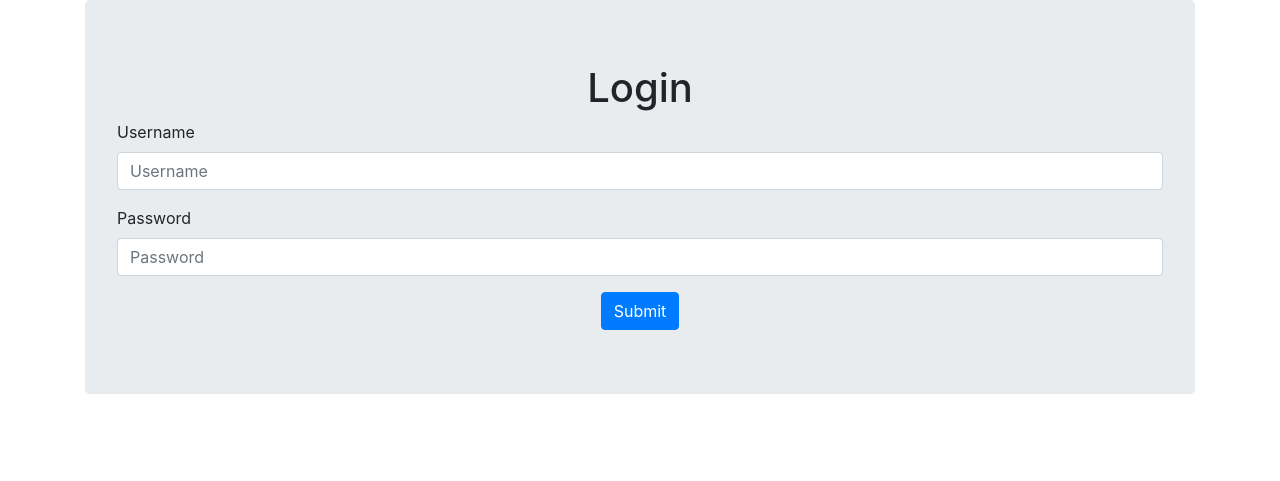
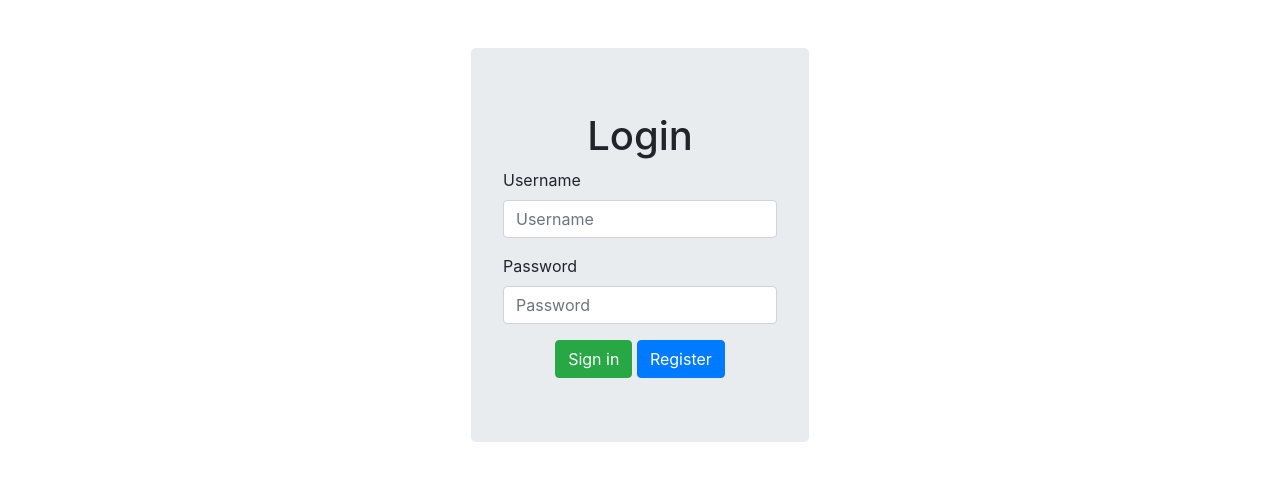
Before and after one commit to daviirose/py, a Flask app: page /login in a window 1280 px wide. Shown: the part 56-537 px from the top of the page. Run offline with Flask 2, Linux system fonts and the light colour scheme; some libraries are stand-ins or nearby versions.

Commit message:
aligning login container

```diff
--- a/templates/login.html
+++ b/templates/login.html
@@ -1,6 +1,7 @@
 {% extends 'layout.html' %}
 
 {% block body %}
+<section class="mt-5 d-flex justify-content-center ">
 <div class="jumbotron text-center">
     <h1>Login</h1>
     <form action="" method="POST">
@@ -12,7 +13,9 @@
         <label>Password</label>
         <input type="password" name="password" class="form-control" placeholder="Password" value={{request.form.password}}>
       </div>
-      <button type="submit" class="btn btn-primary">Submit</button>
+      <button type="submit" class="btn btn-success">Sign in</button>
+      <a href="/register" class="btn btn-primary">Register</a>
     </form>
     </div>
+    </section>
 {% endblock %}
--- a/templates/register.html
+++ b/templates/register.html
@@ -18,6 +18,9 @@
     </div>
     <div class="form-group">
       {{render_field(form.confirm, class_="form-control")}}
+      <small id="passwordHelpInline" class="text-muted">
+          Must be 8-20 characters long.
+        </small>
     </div>
     <p><input type="submit" class="btn btn-primary" value="Submit"></p>
   </form>
```
Also changed, not shown: static/style/style.css (line endings or trailing spaces).
